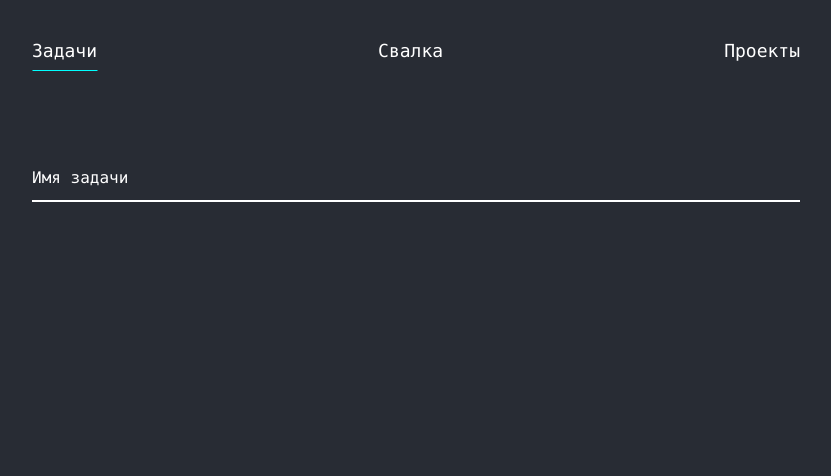
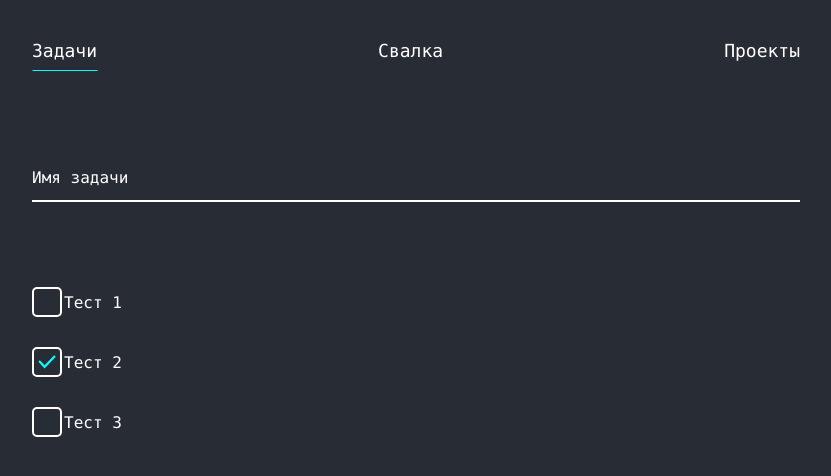
Before and after one commit to anclaev/todo, a React (Create React App) app: page / in a window 1280 px wide. Shown: the top 476 px of the page, without its empty margins (224-1055 px from the left). Built offline with nearby package versions, Linux system fonts and the light colour scheme.

Commit message:
Обработка изменения инпута.

```diff
--- a/src/components/ETodo/index.tsx
+++ b/src/components/ETodo/index.tsx
@@ -7,8 +7,12 @@ const ETodo: React.FC<TTodo> = (props) => {
   return (
     <div className={s.w} key={props.key}>
       <ECheck status={props.checked} switchStatus={props.switchStatus} />
-      {/* <span>{props.title}</span>
-      <i>Remove</i> */}
+      <input
+        type="text"
+        className={s.t}
+        value={props.title}
+        onChange={(e) => props.changeTitle(e.target.value)}
+      />
     </div>
   )
 }
--- a/src/containers/TBoard/index.tsx
+++ b/src/containers/TBoard/index.tsx
@@ -13,6 +13,7 @@ const Board: React.FC<TBoard> = (props) => {
           className={s.i}
           title={todo.title}
           switchStatus={() => props.onToggle(todo.id)}
+          changeTitle={(title: string) => props.onChange(todo.id, title)}
         />
       ))}
     </div>
--- a/src/index.sass
+++ b/src/index.sass
@@ -18,6 +18,7 @@ nav
 input[type="text"]
   font-family: inherit
   font-size: inherit
+  background: inherit
   color: inherit
   outline: none
   appearance: none
--- a/src/pages/Todos/index.tsx
+++ b/src/pages/Todos/index.tsx
@@ -6,7 +6,23 @@ import Helmet from '../../components/SHelmet'
 import { ITodo } from '../../types'
 
 const Todos: React.FC = () => {
-  const [TodoList, setTodoList] = useState<ITodo[]>([])
+  const [TodoList, setTodoList] = useState<ITodo[]>([
+    {
+      id: 0,
+      title: 'Тест 1',
+      completed: false,
+    },
+    {
+      id: 1,
+      title: 'Тест 2',
+      completed: true,
+    },
+    {
+      id: 3,
+      title: 'Тест 3',
+      completed: false,
+    },
+  ])
 
   const addHandler = (title: string) => {
     const newTodo: ITodo = {
@@ -26,6 +42,15 @@ const Todos: React.FC = () => {
       })
     )
 
+  const changeHandler = (id: number, title: string) => {
+    setTodoList((prev) =>
+      prev.map((todo) => {
+        if (todo.id === id) todo.title = title
+        return todo
+      })
+    )
+  }
+
   const removeHandler = (id: number) => {
     setTodoList((prev) => prev.filter((todo) => todo.id !== id))
   }
@@ -38,6 +63,7 @@ const Todos: React.FC = () => {
         todos={TodoList}
         onRemove={removeHandler}
         onToggle={toggleHandler}
+        onChange={changeHandler}
       />
     </>
   )
--- a/src/types.ts
+++ b/src/types.ts
@@ -18,6 +18,7 @@ export type TTodo = {
   checked: boolean
   className: string
   title: string
+  changeTitle: (title: string) => void
   switchStatus: (status: boolean) => void
 }
 
@@ -35,6 +36,7 @@ export type TBoard = {
   todos: ITodo[]
   onToggle: (id: number) => void
   onRemove: (id: number) => void
+  onChange: (id: number, title: string) => void
 }
 
 export type TIcon = {
```
